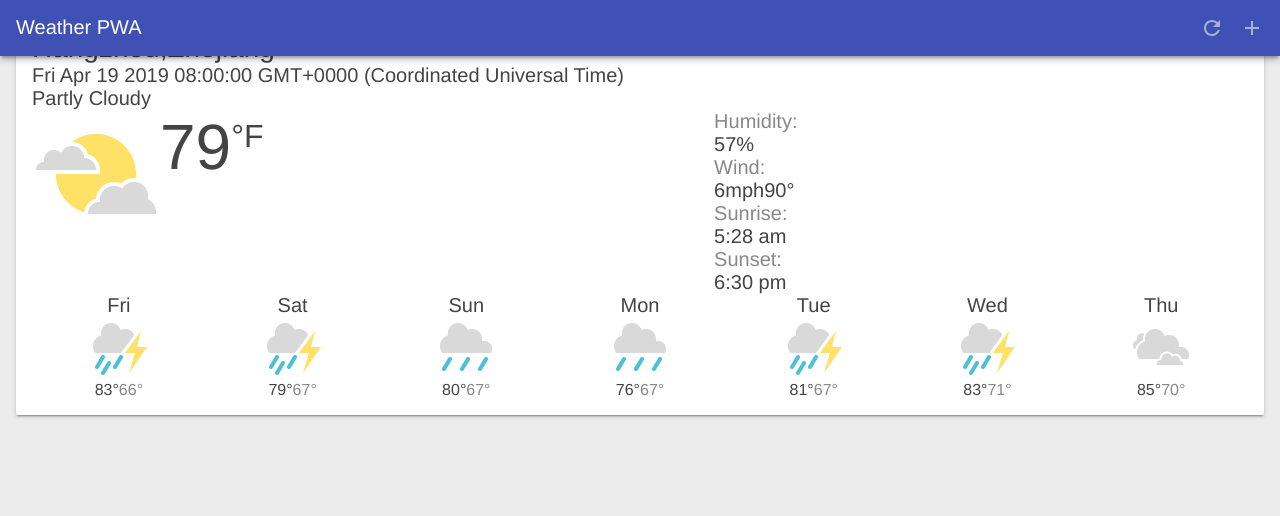
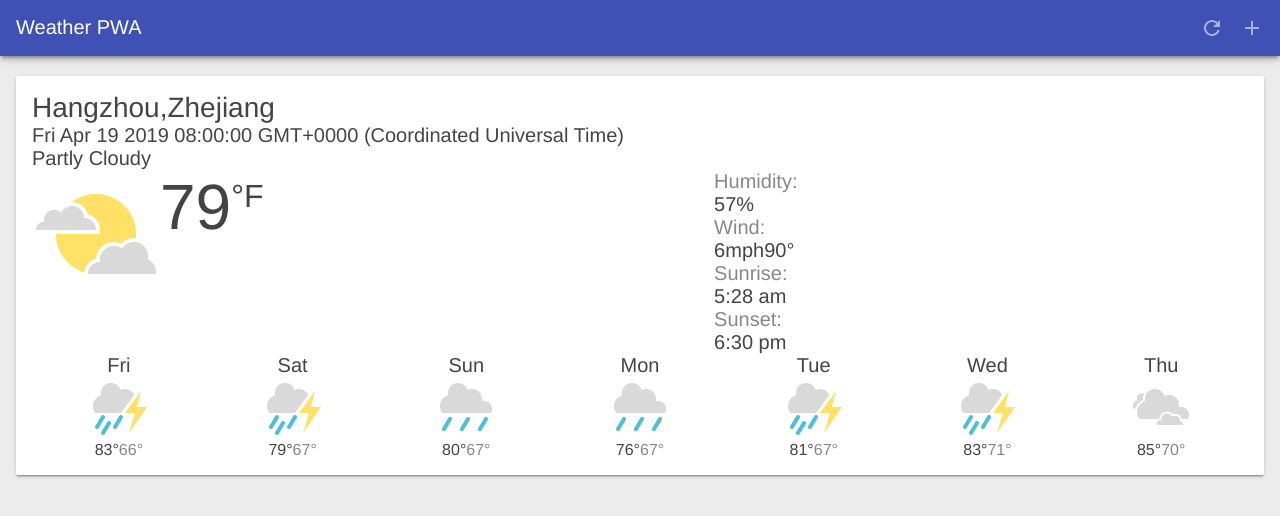
Before and after one commit to tomoyuen/weather-pwa, a Vue app: page / in a window 1280 px wide. Shown: the top 516 px of the page. Built offline with nearby package versions, Linux system fonts and the light colour scheme.

Commit message:
fix some style issue

```diff
--- a/src/App.vue
+++ b/src/App.vue
@@ -1,12 +1,12 @@
 <template>
   <div id="app">
     <Header />
-    <main>
+    <main class="main">
       <Card v-for="(item, index) in visibleCards"
         :key="index"
         :data="item" />
-      <Dialog />
     </main>
+    <Dialog />
   </div>
 </template>
 
@@ -49,10 +49,6 @@ body {
   -moz-osx-font-smoothing: grayscale;
 }
 
-html {
-  overflow: hidden;
-}
-
 body {
   display: flex;
   flex-direction: column;
```
